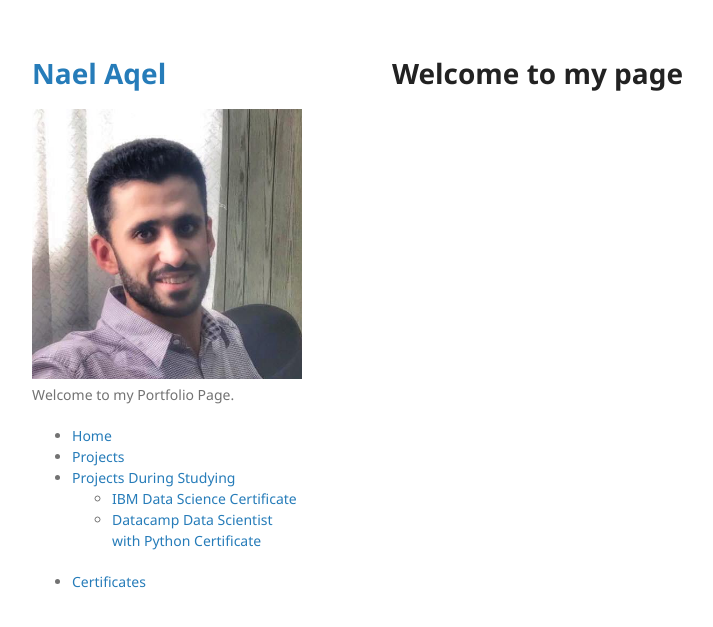
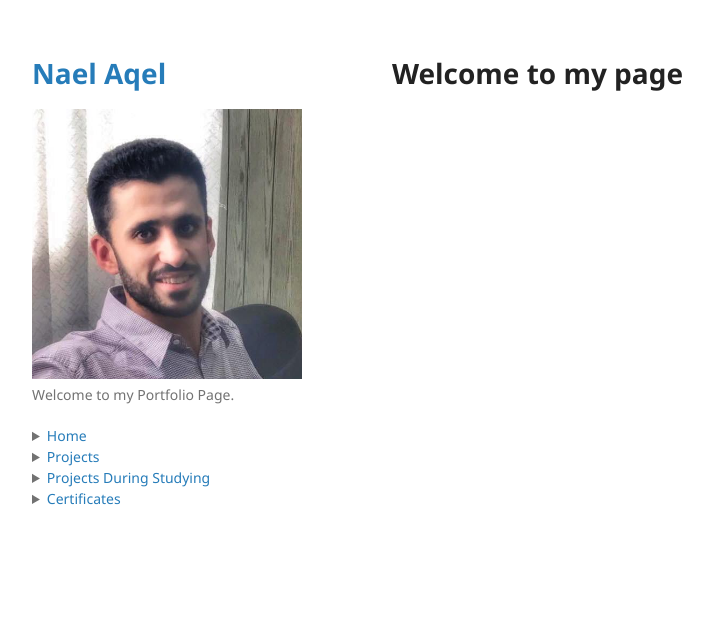
Before and after one commit to NaelAqel/naelaqel.github.io, a Jekyll site: the page built from index.md, in a window 1280 px wide. Shown: the top 627 px of the page, without its empty margins (178-891 px from the left). Built offline with Jekyll 4.4.1, drawn with Linux system fonts in a browser that asks for light colours.

Commit message:
Update menu

```diff
--- a/_layouts/default.html
+++ b/_layouts/default.html
@@ -23,18 +23,13 @@
 
         <p>{{ site.description | default: site.github.project_tagline }}</p>
 
-        <nav>
-          <ul>
-            <li><a href="./index.html">Home</a></li>
-            <li><a href="./Projects.html">Projects</a></li>
-            <li><a>Projects During Studying</a></li>
-            <ul>
+        <details><summary><a href="./index.html">Home</a></summary></details>
+        <details><summary><a href="./Projects.html">Projects</a></summary></details>
+        <details><summary><a>Projects During Studying</a></summary>
+
               <li><a href="./IBM Page.html">IBM Data Science Certificate</a></li>
-              <li><a href="./Datacamp.html">Datacamp Data Scientist with Python Certificate</a></li>
-            </ul>
-            <li><a href="./Certificates.html">Certificates</a></li>
-          </ul>
-        </nav>
+              <li><a href="./Datacamp.html">Datacamp Data Scientist with Python Certificate</a></details>
+        <details><summary><a href="./Certificates.html">Certificates</a></summary></details>
 
       </header>
       <section>
```
